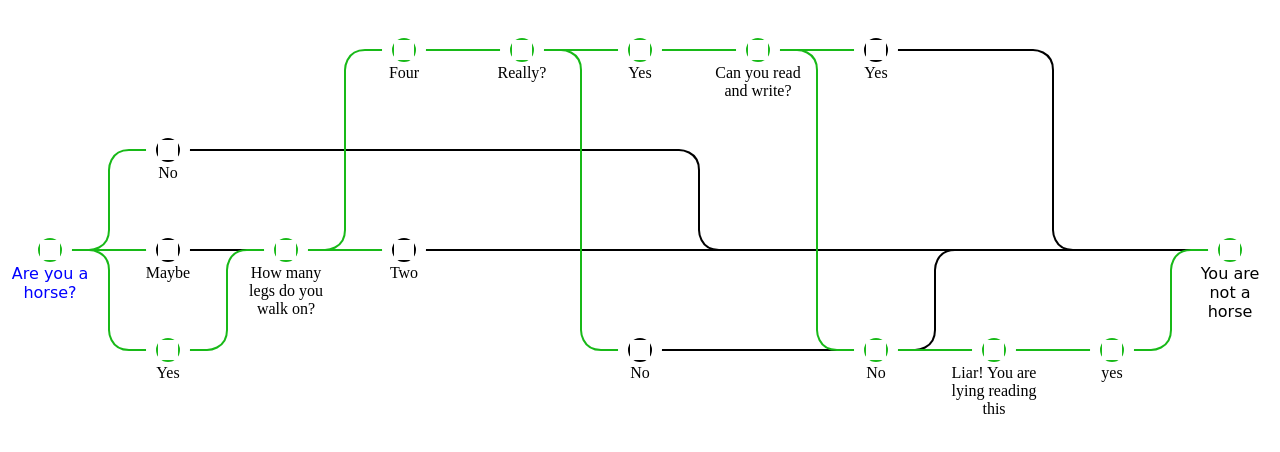
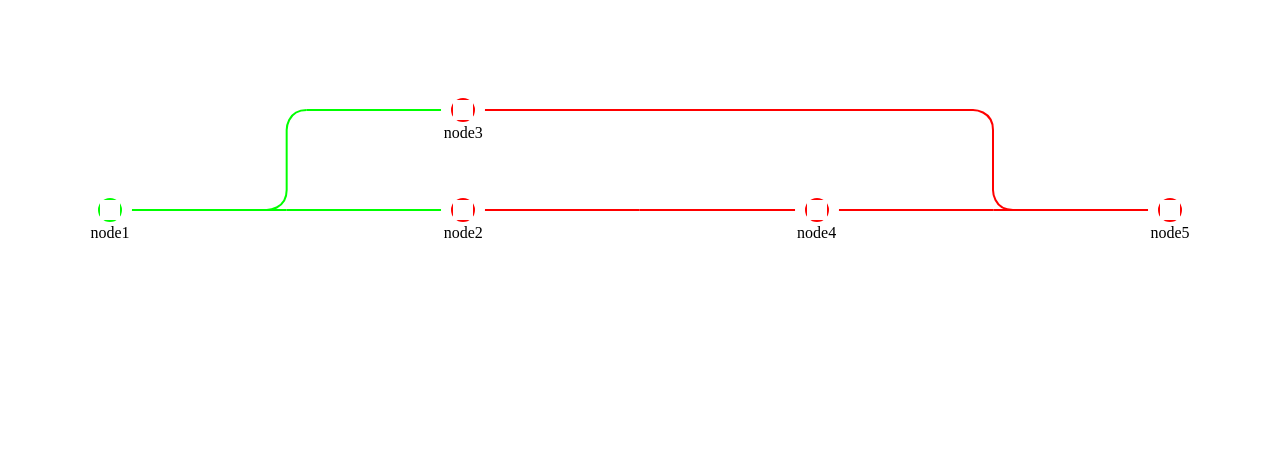
Before and after one commit to Mustry-Solutions/ignition-branching-module, a React (Create React App) app: page / in a window 1280 px wide. Shown: the top 452 px of the page. Built offline with nearby package versions, Linux system fonts and the light colour scheme; grey boxes are pictures that could not be loaded.

Commit message:
Node path improvements

```diff
--- a/src/App.tsx
+++ b/src/App.tsx
@@ -5,7 +5,175 @@ import './css/devcss.css'
 import './css/main.css';
 import { InputType } from './client/types';
 
-const DATA: InputType[] = [
+const DATA0: InputType[] = [
+  {
+    "color": "#00ff00",
+    "name": "node1",
+    "id": 0,
+    "nextId": [
+      2,
+      3
+    ],
+    "fill": false,
+    "category": "0"
+  },
+  {
+    "nextId": [
+      4
+    ],
+    "color": "#ff0000",
+    "name": "node2",
+    "id": 2,
+    "category": "0",
+    "fill": false
+  },
+  {
+    "nextId": [
+      5
+    ],
+    "color": "#ff0000",
+    "name": "node3",
+    "id": 3,
+    "category": "2",
+    "fill": false
+  },
+  {
+    "nextId": [
+      5
+    ],
+    "color": "#ff0000",
+    "name": "node4",
+    "id": 4,
+    "category": "0",
+    "fill": false
+  },
+  {
+    "nextId": [],
+    "color": "#ff0000",
+    "name": "node5",
+    "id": 5,
+    "category": "0",
+    "fill": false
+  }
+]
+
+const DATA1: InputType[] = [
+  {
+    "color": "#00ff00",
+    "name": "node1",
+    "id": 0,
+    "nextId": [
+      2,
+      3
+    ],
+    "fill": false,
+    "category": "0"
+  },
+  {
+    "nextId": [
+      5
+    ],
+    "color": "#ff0000",
+    "name": "node2",
+    "id": 2,
+    "category": "0",
+    "fill": false
+  },
+  {
+    "nextId": [
+      4,
+      5
+    ],
+    "color": "#ff0000",
+    "name": "node3",
+    "id": 3,
+    "category": "2",
+    "fill": false
+  },
+  {
+    "nextId": [
+      5
+    ],
+    "color": "#ff0000",
+    "name": "node4",
+    "id": 4,
+    "category": "2",
+    "fill": false
+  },
+  {
+    "nextId": [],
+    "color": "#ff0000",
+    "name": "node5",
+    "id": 5,
+    "category": "0",
+    "fill": false
+  }
+]
+
+const DATA2: InputType[] = [
+  {
+    "color": "#00ff00",
+    "name": "node1",
+    "id": 0,
+    "nextId": [
+      2,
+      3
+    ],
+    "fill": false,
+    "category": "0"
+  },
+  {
+    "nextId": [
+      4
+    ],
+    "color": "#ff0000",
+    "name": "node2",
+    "id": 2,
+    "category": "0",
+    "fill": false
+  },
+  {
+    "nextId": [
+      6,
+      5
+    ],
+    "color": "#ff0000",
+    "name": "node3",
+    "id": 3,
+    "category": "2",
+    "fill": false
+  },
+  {
+    "nextId": [
+      5
+    ],
+    "color": "#ff0000",
+    "name": "node4",
+    "id": 4,
+    "category": "0",
+    "fill": false
+  },
+  {
+    "nextId": [],
+    "color": "#ff0000",
+    "name": "node5",
+    "id": 5,
+    "category": "0",
+    "fill": false
+  },
+  {
+    "nextId": [
+      5
+    ],
+    "color": "#ff0000",
+    "name": "node6",
+    "id": 6,
+    "category": "2",
+    "fill": false
+  }
+]
+
+const DATA3: InputType[] = [
   {
     "color": "#18b918",
     "name": "Are you a horse?",
@@ -167,7 +335,7 @@ const DATA: InputType[] = [
 function App() {
   return (
     <div className="App">
-      <BranchingComponent data={DATA} rootId={0} minXOffset={100} yOffset={100} curveSize={20} />
+      <BranchingComponent data={DATA0} rootId={0} minXOffset={100} yOffset={100} curveSize={20} />
     </div>
   );
 }
--- a/src/client/BranchingComponent.tsx
+++ b/src/client/BranchingComponent.tsx
@@ -52,13 +52,15 @@ export class BranchingComponent extends React.Component<BranchingComponentProps,
 
     handleResize = (): void => {
         if (this.elementRef.current) {
-            this.setState({width: this.elementRef.current.offsetWidth});
+            this.setState({width: this.elementRef.current.getBoundingClientRect().width});
         }
     }
 
     rebuildTree(): void {
         const [tree, maxX] = this.buildTree(this.convertInput(this.props.data), this.props.rootId);
-        const xOffset = (this.state.width - 100) / maxX < this.props.minXOffset ? this.props.minXOffset : (this.state.width - 100) / maxX;
+        const nodeSize = this.props.nodeSize ? this.props.nodeSize : 20;
+        let xOffset = (this.state.width - nodeSize) / maxX;
+        xOffset = xOffset < this.props.minXOffset ? this.props.minXOffset : xOffset;
 
         const [elements, yPadding] = this.displayTree(tree, xOffset, this.props.yOffset, this.props.curveSize);
 
@@ -80,16 +82,22 @@ export class BranchingComponent extends React.Component<BranchingComponentProps,
     }
 
     buildTree(nodes: NodeDict, rootId: number): [BuildTree, number] {
+        if (Object.keys(nodes).length === 0) {
+            return [{}, 0];
+        }
+
         let result: BuildTree = {};
         let buffer: [TreeNode, Position, number][] = [[nodes[rootId], {x: 0, y: 0}, -1]];
         let inBuffer: Set<number> = new Set();
         inBuffer.add(rootId);
         let duplicateOrigins: [ duplicateId: number, originId: number ][] = [];
-        let level: number = 0;
+        let prevLevel: number = 0;
         let categoryLevels: { [ category: string ]: number } = {};
-        categoryLevels[nodes[rootId].category] = 0;
+        categoryLevels[nodes[rootId].category] = prevLevel;
+        let levels: { [ level: number ]: (number | undefined)[] } = { 0: [] };
         let maxX: number = 0;
 
+        // BFS of all nodes starting with the root
         while (buffer.length > 0) {
             const [node, position, originId] = buffer.shift()!;
 
@@ -99,12 +107,13 @@ export class BranchingComponent extends React.Component<BranchingComponentProps,
                 }
                 else {
                     if (!(nodes[childId].category in categoryLevels)) {
-                        level *= -1;
-                        if (level <= 0) {
-                            level--;
+                        prevLevel *= -1;
+                        if (prevLevel <= 0) {
+                            prevLevel--;
                         }
 
-                        categoryLevels[nodes[childId].category] = level;
+                        categoryLevels[nodes[childId].category] = prevLevel;
+                        levels[prevLevel] = [];
                     }
 
                     buffer.push([
@@ -118,13 +127,17 @@ export class BranchingComponent extends React.Component<BranchingComponentProps,
 
                     inBuffer.add(childId);
                 }
-            }
 
-            maxX = position.x > maxX ? position.x : maxX;
-            result[node.id] = { node, position, originIds: [originId] };
+                levels[position.y][position.x] = node.id;
             }
 
 
+
+            maxX = position.x > maxX ? position.x : maxX;
+            result[node.id] = { node, position, origins: originId === -1 ? [] : [{ id: originId, split: [ 0, 0 ] }] };
+        }
+
+        // loop over all duplicates while pushing forward nodes if neccessary
         for (const [duplicateId, originId] of duplicateOrigins) {
             if (result[originId].position.x >= result[duplicateId].position.x) {
                 let behind = result[originId].position.x - result[duplicateId].position.x + 1;
@@ -136,8 +149,17 @@ export class BranchingComponent extends React.Component<BranchingComponentProps,
                     const nodeId: number = forwarBuffer.shift()!;
 
                     if (!forwarded.has(nodeId)) {
+                        // remove forwarding node from levels tree
+                        if (levels[result[nodeId].position.y][result[nodeId].position.x] === nodeId) {
+                            levels[result[nodeId].position.y][result[nodeId].position.x] = undefined;
+                        }
+
+                        // add x value that node is behind
                         result[nodeId].position.x += behind;
                         maxX = result[nodeId].position.x > maxX ? result[nodeId].position.x : maxX;
+
+                        // add back with new coords
+                        levels[result[nodeId].position.y][result[nodeId].position.x] = nodeId;
 
                         forwarBuffer.push(...result[nodeId].node.children);
                         forwarded.add(nodeId);
@@ -145,7 +167,51 @@ export class BranchingComponent extends React.Component<BranchingComponentProps,
                 }
             }
 
-            result[duplicateId].originIds.push(originId);
+            result[duplicateId].origins.push({id: originId, split: [0, 0]});
+        }
+
+        // check wether connection can be drawn in the middle
+        for (let {node, position, origins} of Object.values(result)) {
+            let minNodeSplit = position.x - 1;
+            while (minNodeSplit > 0 && levels[position.y][minNodeSplit] === undefined) {
+                minNodeSplit--;
+            }
+
+            for (let origin of origins) {
+                if (origin.id === 3) {
+                    console.log(1, minNodeSplit);
+                }
+
+                const originPos = result[origin.id].position;
+                let maxOriginSplit = originPos.x + 1;
+
+                while (maxOriginSplit < levels[originPos.y].length && maxOriginSplit < position.y && levels[originPos.y][maxOriginSplit] === undefined) {
+                    maxOriginSplit++;
+                }
+
+                if (maxOriginSplit === levels[originPos.y].length) {
+                    maxOriginSplit = position.x;
+                }
+
+                const tempMinNodeSplit = minNodeSplit < originPos.x ? originPos.x : minNodeSplit;
+
+                if (origin.id === 3) {
+                    console.log(maxOriginSplit);
+                    console.log(tempMinNodeSplit);
+                }
+
+                if (maxOriginSplit > tempMinNodeSplit) {
+                    const splitDiff = (maxOriginSplit - tempMinNodeSplit) / 2;
+                    let splitPoint = splitDiff;
+                    if (maxOriginSplit - originPos.x > position.x - tempMinNodeSplit) {
+                        splitPoint = (position.x - originPos.x) - splitDiff;
+                    }
+                    origin.split = [ splitPoint, splitPoint ]
+                }
+                else {
+                    origin.split = [tempMinNodeSplit + 0.5 - originPos.x, maxOriginSplit - 0.5 - originPos.x];
+                }
+            }
         }
 
         return [result, maxX];
@@ -155,7 +221,7 @@ export class BranchingComponent extends React.Component<BranchingComponentProps,
         let result: JSX.Element[] = [];
         let minY: number = 0;
 
-        for (const {node, position, originIds} of Object.values(nodeTree)) {
+        for (const {node, position, origins} of Object.values(nodeTree)) {
             minY = position.y < minY ? position.y : minY;
 
             result.push(
@@ -175,20 +241,20 @@ export class BranchingComponent extends React.Component<BranchingComponentProps,
                 />
             );
 
-            for (const originId of originIds) {
-                if (originId !== -1) {
+            for (const origin of origins) {
                 result.push(
                     <Connection
-                            key={originId + '-' + node.id}
-                            from={{x: nodeTree[originId].position.x * xOffset, y: nodeTree[originId].position.y * yOffset}}
+                        key={origin.id + '-' + node.id}
+                        from={{x: nodeTree[origin.id].position.x * xOffset, y: nodeTree[origin.id].position.y * yOffset}}
+                        fromSplitPoint={origin.split[1] * xOffset}
                         to={{x: position.x * xOffset, y: position.y * yOffset}}
+                        toSplitPoint={origin.split[0] * xOffset}
                         curveSize={curveSize}
-                            color={nodeTree[originId].node.color}
+                        color={nodeTree[origin.id].node.color}
                         lineWidth={this.props.lineWidth}
                         padding={10}
                     />
                 );
-                }
             }
         }
 
@@ -196,10 +262,14 @@ export class BranchingComponent extends React.Component<BranchingComponentProps,
     }
 
     render() {
+        const nodeDisposition = this.props.nodeSize ? this.props.nodeSize / 2 : 10;
+
         return (
+            <div>
                 <div ref={this.elementRef} className='nodeTreeWrapper'>
-                <div className='nodeTree' style={{transform: `translate(50px, ${this.state.yPadding + 50}px)`}}>
+                    <div className='nodeTree' style={{transform: `translate(${nodeDisposition}px, ${this.state.yPadding + nodeDisposition}px)`}}>
                         {this.state.innerElements}
+                    </div>
                 </div>
             </div>
         );
--- a/src/client/Connection.tsx
+++ b/src/client/Connection.tsx
@@ -3,7 +3,9 @@ import { Position } from './types';
 
 interface ConnectionProps {
     from: Position;
+    fromSplitPoint?: number;
     to: Position;
+    toSplitPoint?: number;
     curveSize?: number;
     color?: string;
     lineWidth?: number;
@@ -13,6 +15,8 @@ interface ConnectionProps {
 const Connection = ({
     from,
     to,
+    fromSplitPoint = (to.x - from.x) / 2,
+    toSplitPoint = (to.x - from.x) / 2,
     curveSize = 0,
     color = '#000000',
     lineWidth = 2,
@@ -21,11 +25,13 @@ const Connection = ({
     const margin: number = padding / 2;
     const curveStep: number = from.y === to.y ? 0 : curveSize;
 
-    const step0: Position = {x: margin, y: from.y < to.y ? margin : from.y - to.y + margin};
-    const step1: Position = {x: step0.x + (to.x - from.x) / 2 - curveStep, y: step0.y};
-    const step2: Position = {x: step1.x + curveStep, y: from.y < to.y ? step1.y + curveStep : step1.y - curveStep};
-    const step3: Position = {x: step2.x, y: from.y < to.y ? to.y - from.y + margin - curveStep : margin + curveStep};
-    const step4: Position = {x: step3.x + curveStep, y: from.y < to.y ? step3.y + curveStep : step3.y - curveStep};
+    const fromHigher = from.y < to.y;
+
+    const step0: Position = {x: margin, y: fromHigher ? margin : from.y - to.y + margin};
+    const step1: Position = {x: step0.x + fromSplitPoint - curveStep, y: step0.y};
+    const step2: Position = {x: step1.x + curveStep, y: fromHigher ? step1.y + curveStep : step1.y - curveStep};
+    const step3: Position = {x: toSplitPoint + margin, y: fromHigher ? to.y - from.y + margin - curveStep : margin + curveStep};
+    const step4: Position = {x: step3.x + curveStep, y: fromHigher ? step3.y + curveStep : step3.y - curveStep};
     const step5: Position = {x: to.x - from.x + margin, y: step4.y};
 
     return (
--- a/src/client/types.ts
+++ b/src/client/types.ts
@@ -29,6 +29,8 @@ export interface Position {
 
 export interface BuildTree {
     [id: number]: {
-        node: TreeNode, position: Position, originIds: number[]
+        node: TreeNode,
+        position: Position,
+        origins: { id: number, split: [number, number] }[]
     }
 }
--- a/src/css/devcss.css
+++ b/src/css/devcss.css
@@ -1,3 +1,8 @@
 body {
     margin: 0;
 }
+
+.App {
+    padding: 100px;
+    box-sizing: border-box;
+}
--- a/src/css/main.css
+++ b/src/css/main.css
@@ -1,3 +1,7 @@
+.nodeTreeWrapperWrapper {
+    box-sizing: content-box;
+}
+
 .nodeTreeWrapper {
     margin: 0;
     padding: 0;
@@ -48,6 +52,7 @@
 
     width: 20px;
     height: 20px;
+    z-index: 2;
 
     border: 2px solid black;
     border-radius: 20px;
@@ -72,4 +77,5 @@
 
     left: 50%;
     transform: translate(-50%, 0);
+    max-width: 200px;
 }
```
Lines whose indentation alone changed are shown as unchanged.
